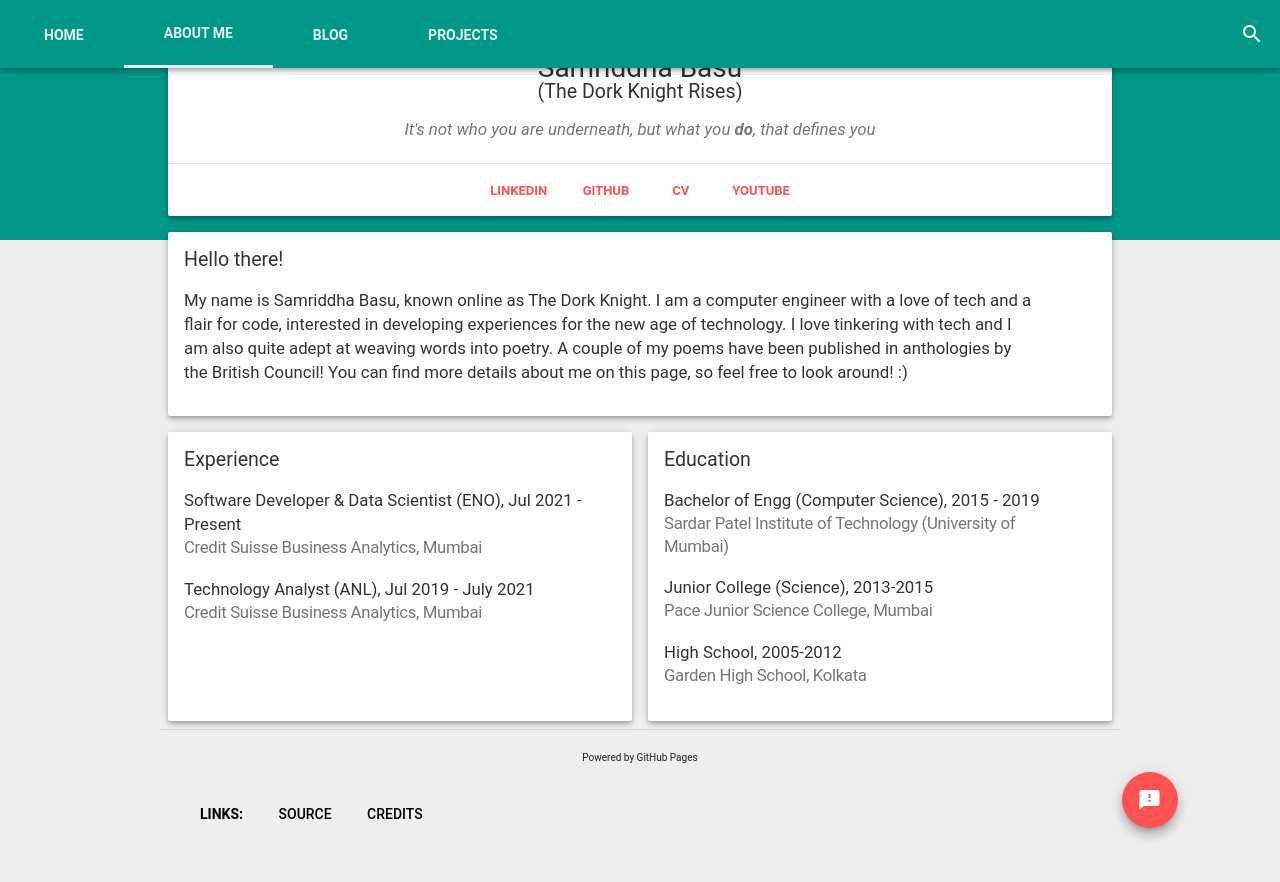
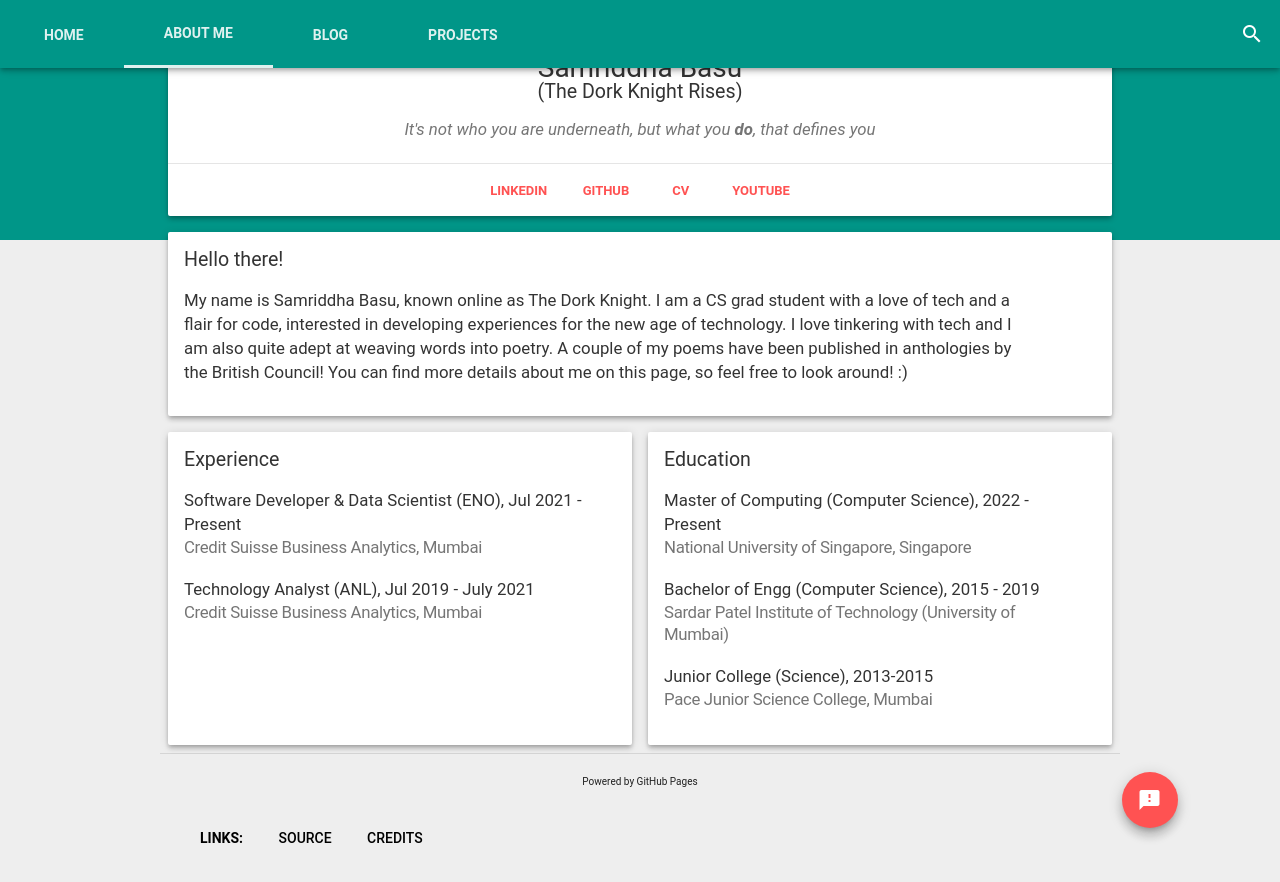
Before and after one commit to samriddhabasu/samriddhabasu.github.io, a Jekyll site: the page built from about/index.html, in a window 1280 px wide and 900 px high, scrolled down 240 px. Shown: the top 882 px of the window. Built offline with Jekyll 4.4.1, drawn with Linux system fonts in a browser that asks for light colours; nearby versions of some CDN libraries; comment, search, counter and statistics services are not loaded.

Commit message:
Update About page

```diff
--- a/about/index.html
+++ b/about/index.html
@@ -91,7 +91,7 @@
         <div class="mdl-card__supporting-text">
             <div>
               <p>Hello there!</p>
-              <p style="font-size:1.2em;">My name is Samriddha Basu, known online as The Dork Knight. I am a computer engineer with a love of tech and a flair for code, interested in developing experiences for the new age of technology. I love tinkering with tech and I am also quite adept at weaving words into poetry. A couple of my poems have been published in anthologies by the British Council! You can find more details about me on this page, so feel free to look around! :)</p>
+              <p style="font-size:1.2em;">My name is Samriddha Basu, known online as The Dork Knight. I am a CS grad student with a love of tech and a flair for code, interested in developing experiences for the new age of technology. I love tinkering with tech and I am also quite adept at weaving words into poetry. A couple of my poems have been published in anthologies by the British Council! You can find more details about me on this page, so feel free to look around! :)</p>
             </div>
         </div>
     </div>
@@ -110,12 +110,12 @@
       <div class="mdl-card__supporting-text">
           <div>
             <p>Education</p>
+            <p style="font-size:1.2em; margin: 0; padding: 0;">Master of Computing (Computer Science), 2022 - Present</p>
+            <h1 style="font-size:1.2em; margin: 0; padding: 0;">National University of Singapore, Singapore</h1><br>
             <p style="font-size:1.2em; margin: 0; padding: 0;">Bachelor of Engg (Computer Science), 2015 - 2019</p>
             <h1 style="font-size:1.2em; margin: 0; padding: 0;">Sardar Patel Institute of Technology (University of Mumbai)</h1><br>
             <p style="font-size:1.2em; margin: 0; padding: 0;">Junior College (Science), 2013-2015</p>
             <h1 style="font-size:1.2em; margin: 0; padding: 0;">Pace Junior Science College, Mumbai</h1><br>
-            <p style="font-size:1.2em; margin: 0; padding: 0;">High School, 2005-2012</p>
-            <h1 style="font-size:1.2em; margin: 0; padding: 0;">Garden High School, Kolkata</h1><br>
           </div>
       </div>
   </div>
```
